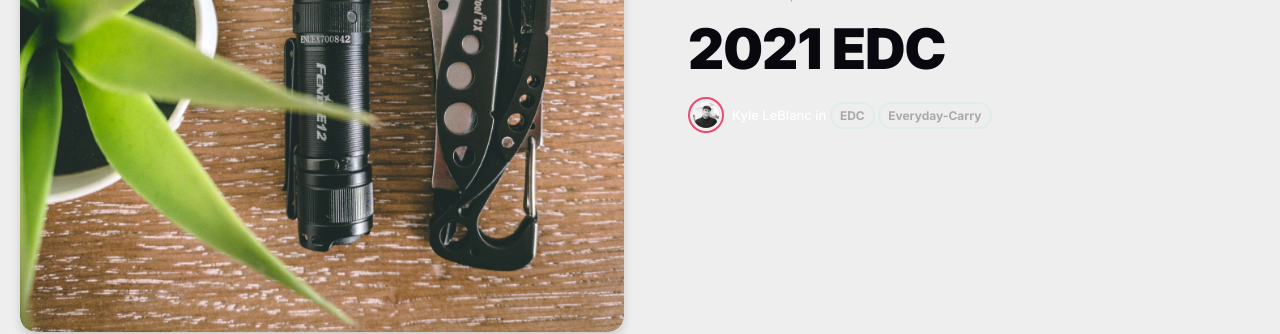
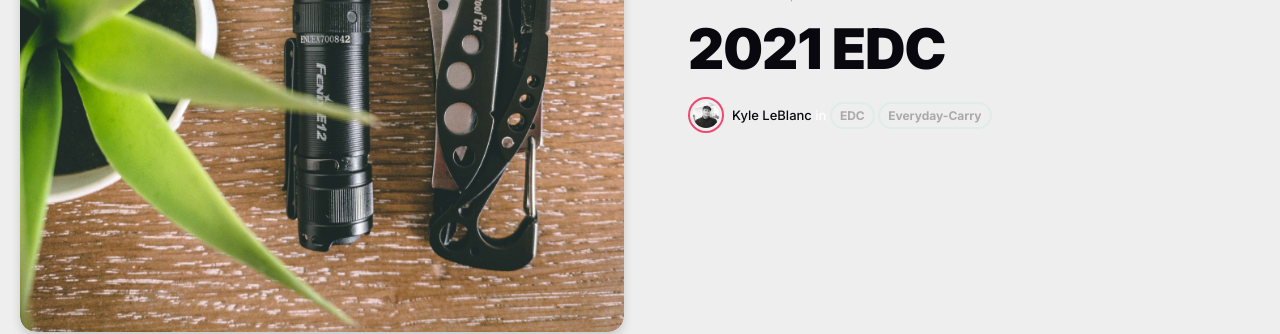
Before and after one commit to leblanck/pinkrhino, a Jekyll site: the page built from _posts/2021-03-03-edc-of-2021.markdown, in a window 1280 px wide. Shown: the part 392-726 px from the top of the page. Built offline with Jekyll 4.4.1, drawn with Linux system fonts in a browser that asks for light colours; nearby versions of some CDN libraries.

Commit message:
theme change

```diff
--- a/_sass/4-layouts/_post.scss
+++ b/_sass/4-layouts/_post.scss
@@ -143,9 +143,9 @@
 
   &-link {
     font-size: 13px;
-    color: $white;
+    color: $dark;
     &:hover {
-      color: $white;
+      color: $dark;
     }
   }
 
@@ -299,6 +299,7 @@
     }
 
     .post__nav-box {
+      color: $white;
       position: relative;
       z-index: 1;
       width: 100%;
```
